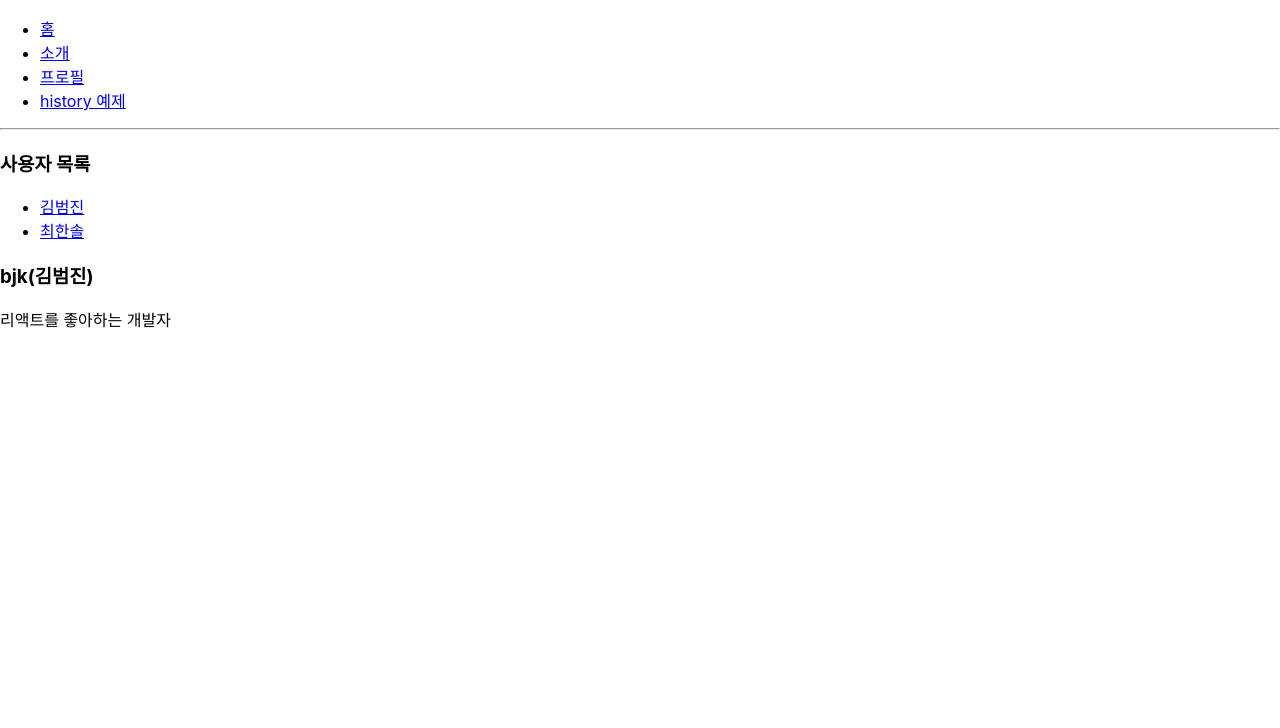
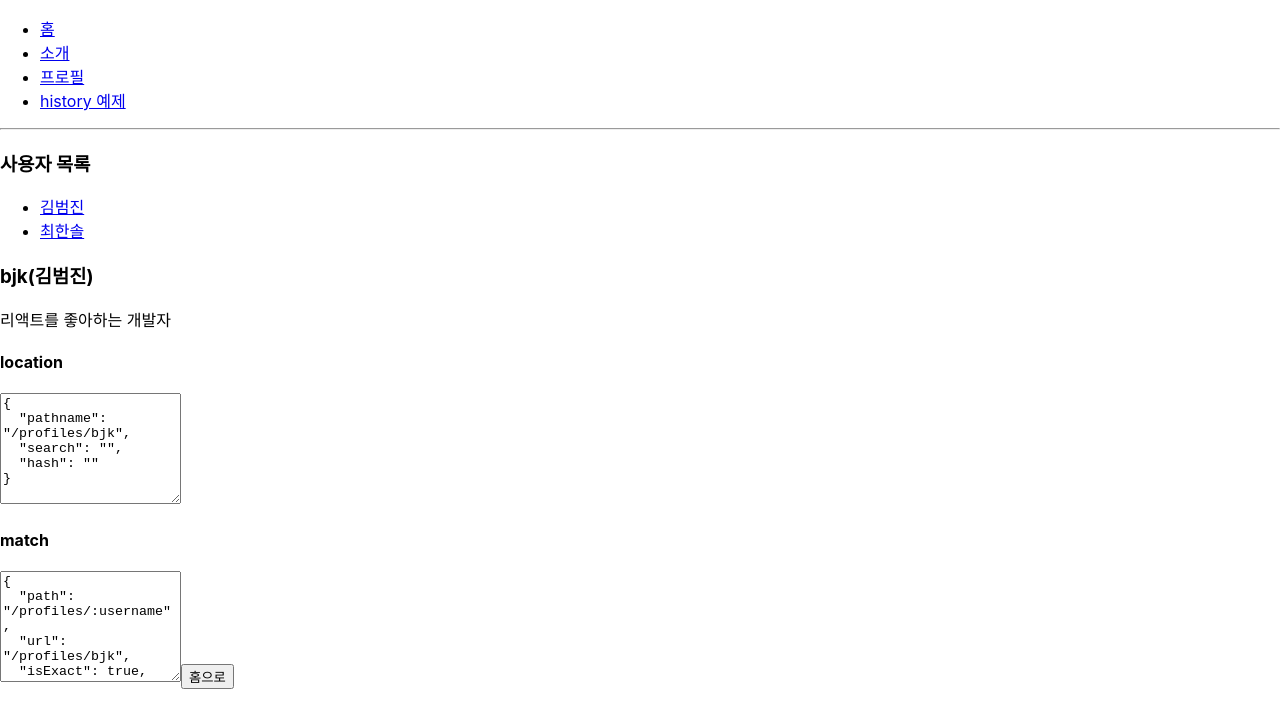
Before and after one commit to kimbeomjin95/router_tutorial, a React (Create React App) app: page /profiles/bjk in a window 1280 px wide. Shown: the top 728 px of the page. Built offline with nearby package versions, Linux system fonts and the light colour scheme.

Commit message:
[add] 리액트 라우터 부가 기능 - withRouter

```diff
--- a/src/Profile.js
+++ b/src/Profile.js
@@ -1,3 +1,6 @@
+import { withRouter } from 'react-router-dom';
+import WithRouterSample from './WithRouterSample';
+
 const data = {
   bjk: {
     name: '김범진',
@@ -24,8 +27,9 @@
         {username}({name})
       </h3>
       <p>{description}</p>
+      <WithRouterSample />
     </div>
   );
 };
 
-export default Profile;
+export default withRouter(Profile);
--- a/src/Profiles.js
+++ b/src/Profiles.js
@@ -1,6 +1,7 @@
 import React from 'react';
 import { Link, Route } from 'react-router-dom';
 import Profile from './Profile';
+import WithRouterSample from './WithRouterSample';
 
 const Profiles = () => {
   return (
--- /dev/null
+++ b/src/WithRouterSample.js
@@ -0,0 +1,23 @@
+import { withRouter } from 'react-router-dom';
+
+const WithRouterSample = ({ location, match, history }) => {
+  return (
+    <div>
+      <h4>location</h4>
+      <textarea
+        value={JSON.stringify(location, null, 2)}
+        rows={7}
+        readOnly={true}
+      />
+      <h4>match</h4>
+      <textarea
+        value={JSON.stringify(match, null, 2)}
+        rows={7}
+        readOnly={true}
+      />
+      <button onClick={() => history.push('/')}>홈으로</button>
+    </div>
+  );
+};
+
+export default withRouter(WithRouterSample);
```
